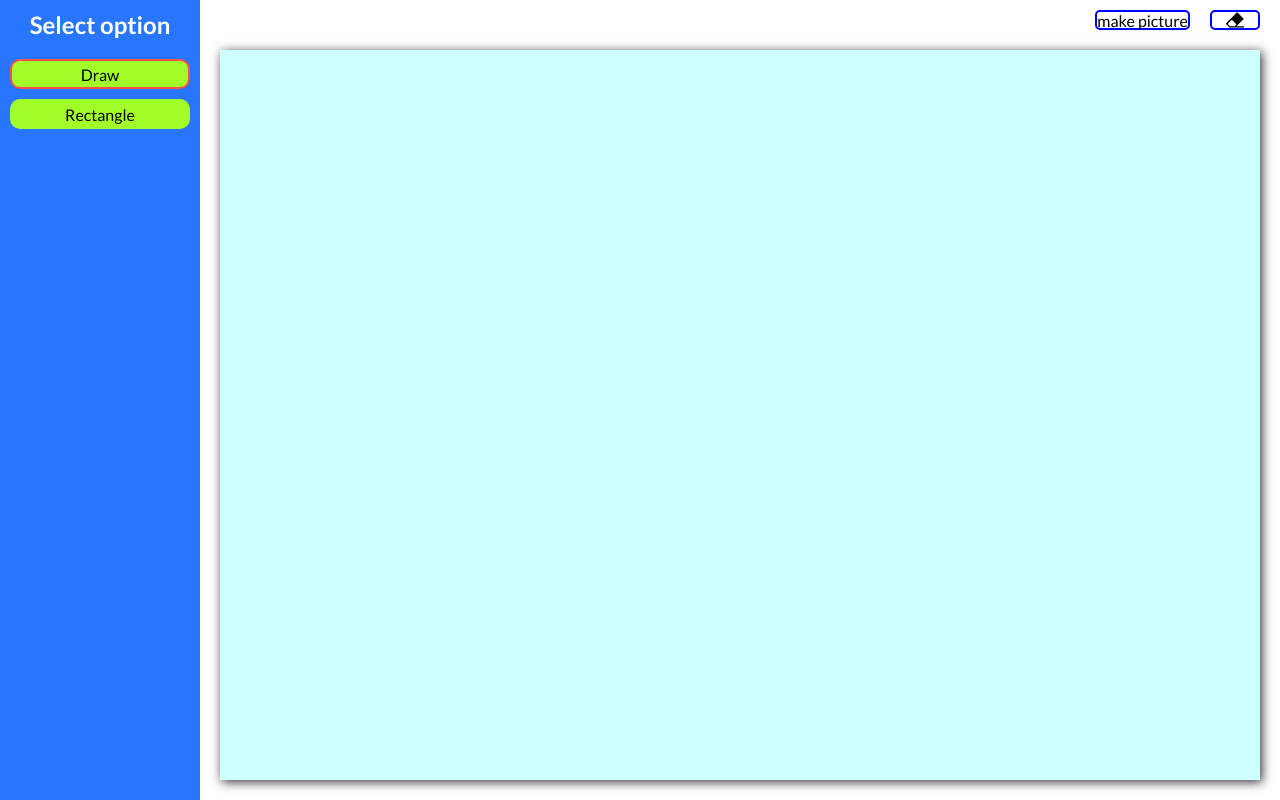
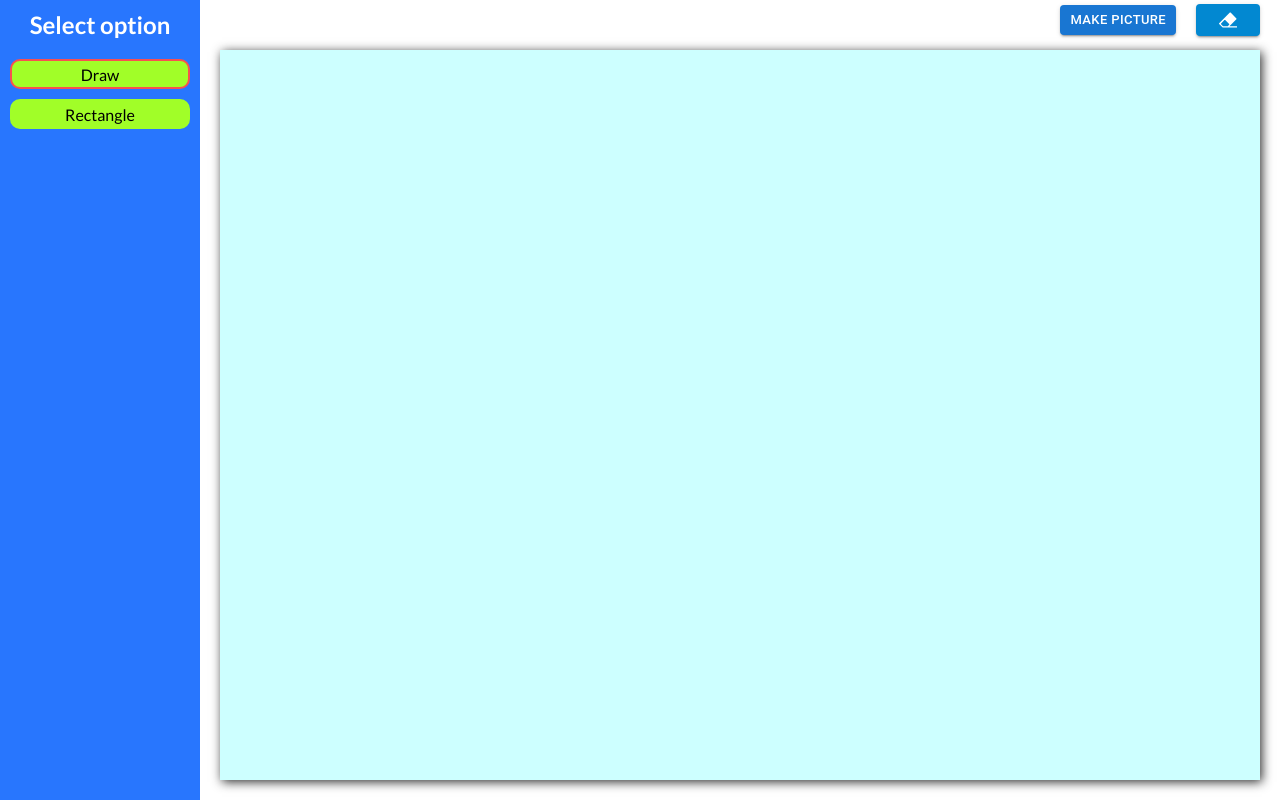
Before and after one commit to nazar-shcherbyna/canvas, a React (Create React App) app: page / in a window 1280 px wide. Built offline with nearby package versions, Linux system fonts and the light colour scheme.

Commit message:
reafctor(TopPanel): rewrite woti material

```diff
--- a/src/components/TopPanel/index.tsx
+++ b/src/components/TopPanel/index.tsx
@@ -2,10 +2,11 @@ import React from 'react'
 import { observer } from 'mobx-react-lite'
 import { CleanIcon } from '../../assets/icons'
 import managePanelState from '../../store/managePanelState'
-import { TopPanelBtnSC, TopPanelSC } from './styles'
+import { TopPanelSC } from './styles'
 import savePictureState from '../../store/savePictureState'
 import { SavePictureModal } from '../SavePictureModal/SavePictureModal'
 import canvasState from '../../store/canvasState'
+import { Button } from '@mui/material'
 
 const TopPanel = observer(() => {
 
@@ -17,12 +18,22 @@ const TopPanel = observer(() => {
 
     return (
         <TopPanelSC>
-            <TopPanelBtnSC onClick={handleMakePicture}>
+            <Button
+                onClick={handleMakePicture}
+                variant={'contained'}
+                size={'small'}
+            >
                 make picture
-            </TopPanelBtnSC>
-            <TopPanelBtnSC onClick={() => managePanelState.change('eraser')}>
+            </Button>
+            <Button
+                onClick={() => managePanelState.change('eraser')}
+                variant={'contained'}
+                size={'small'}
+                color={'info'}
+                sx={{ml: '20px'}}
+            >
                 <CleanIcon />
-            </TopPanelBtnSC>
+            </Button>
             <SavePictureModal />
         </TopPanelSC>
     )
--- a/src/components/TopPanel/styles.ts
+++ b/src/components/TopPanel/styles.ts
@@ -4,7 +4,8 @@ export const TopPanelSC = styled.div`
     display: flex;
     align-items: center;
     justify-content: right;
-    padding: 10px 20px 10px;
+    padding: 0 20px 0;
+    height: 40px;
 `
 
 export const TopPanelBtnSC = styled.div`
```
